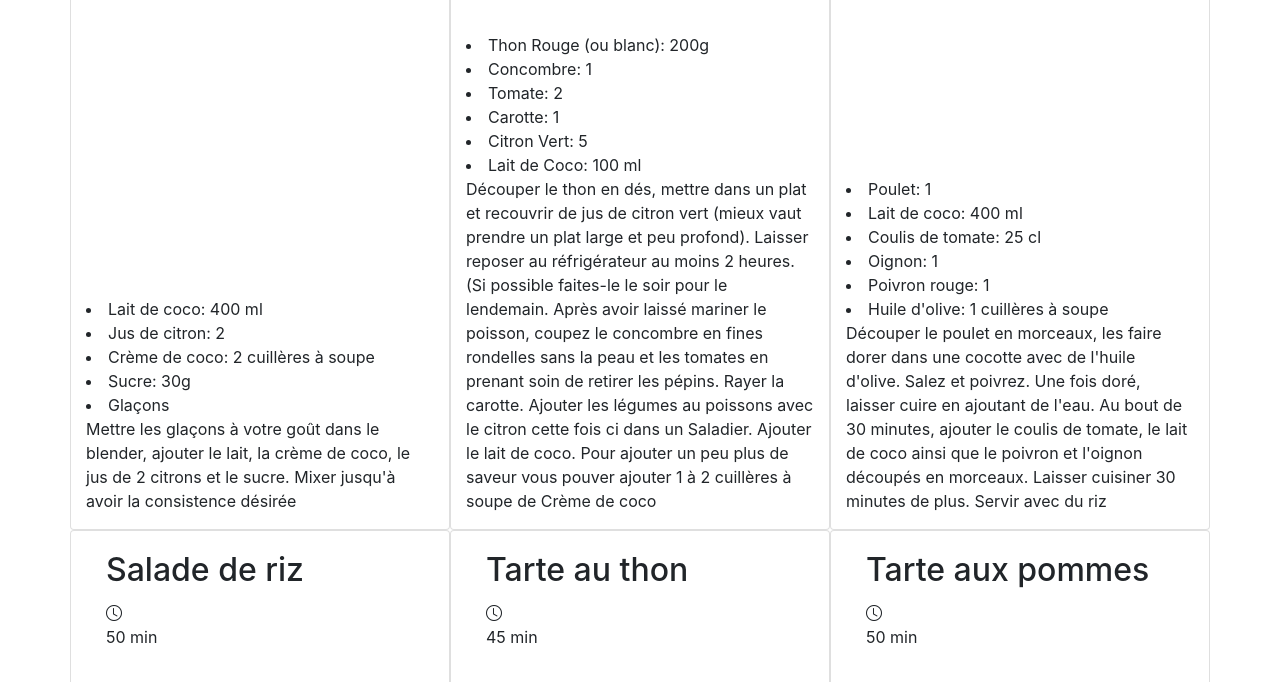
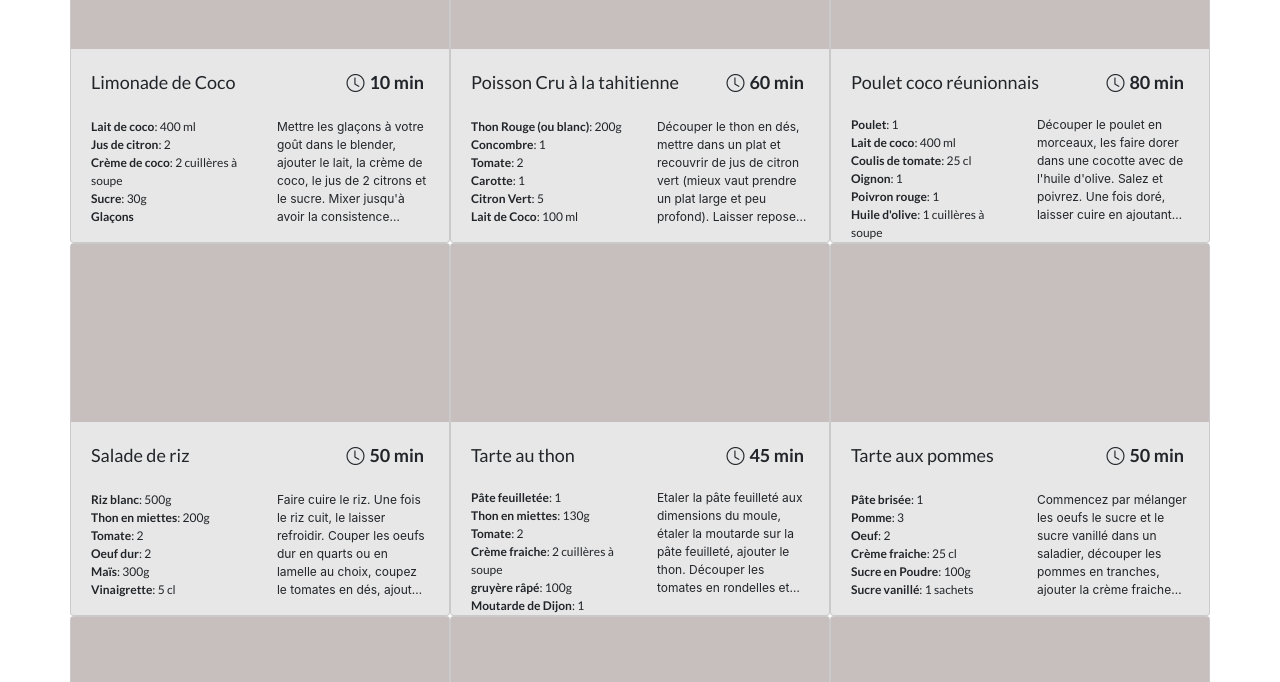
Before and after one commit to jbbrejon/openclassrooms-da-p07, a plain HTML site: page index.html in a window 1280 px wide. Shown: the part 454-1136 px from the top of the page. Drawn offline with nearby package versions, Linux system fonts and the light colour scheme.

Commit message:
add style (button, cards)

```diff
--- a/style.css
+++ b/style.css
@@ -4,3 +4,151 @@
     font-weight: 700;
     font-family: 'DM Sans', sans-serif;
 }
+
+/* Properties colors */
+.ingredients {
+    background-color: #3282F7;
+    color: white;
+}
+
+.appliances {
+    background-color: #68D9A4;
+    color: white;
+}
+
+.ustensils {
+    background-color: #ED6454;
+    color: white;
+}
+
+/* ---------- */
+
+/* Dropdown */
+.dropdown-toggle {
+    font-size: 18px;
+    font-weight: 700;
+    font-family: 'Lato', sans-serif;
+}
+
+.btn-group {
+    margin-right: 15px;
+}
+
+.btn {
+    width: 170px;
+    height: 69px;
+    display: flex;
+    align-items: center;
+    justify-content: space-between;
+}
+
+
+/* Lists */
+ul {
+    list-style: none;
+    display: flex;
+    padding-left: 0;
+}
+
+li {
+    padding: 5px 10px;
+}
+
+.tag-li {
+    border-radius: 5px;
+    margin-right: 10px;
+}
+
+.dropdown-ul {
+    flex-direction: column;
+}
+
+#no-results {
+    display: none;
+}
+
+/* ---------- */
+
+/* Card */
+.card {
+    padding: 0;
+    background-color: #E7E7E7;
+}
+
+.card-img-background {
+    background-color: #C7BEBE;
+    height: 178px;
+}
+
+.card-title {
+    font-size: 18px;
+    font-family: 'Lato', sans-serif;
+    margin: 0;
+}
+
+.card-head {
+    display: flex;
+    justify-content: space-between;
+    margin: 0;
+    align-items: center;
+
+}
+
+.card-time {
+    display: flex;
+    align-items: center;
+    font-size: 18px;
+    font-weight: 700;
+    font-family: 'Lato', sans-serif;
+}
+
+.card-time p {
+    display: flex;
+    margin: 0 5px;
+}
+
+.card-time i {
+    display: flex;
+    margin: 0;
+}
+
+
+.card-instructions {
+    display: flex;
+    justify-content: space-between;
+    padding: 0 1.25rem;
+    font-size: 12px;
+    margin: 0;
+}
+
+.card-ul {
+    list-style: none;
+    padding-left: 0;
+    font-size: 12px;
+    font-family: 'Lato', sans-serif;
+    width: 45%;
+}
+
+.card-li {
+    padding: 0;
+    font-size: 12px;
+    font-family: 'Lato', sans-serif;
+}
+
+.card-description {
+    display: flex;
+    width: 45%;
+    font-size: 12px;
+    overflow: hidden;
+    max-height: 8rem;
+    -webkit-box-orient: vertical;
+    display: block;
+    display: -webkit-box;
+    overflow: hidden !important;
+    text-overflow: ellipsis;
+    -webkit-line-clamp: 6;
+}
+
+li span {
+    font-weight: 700;
+}
```
